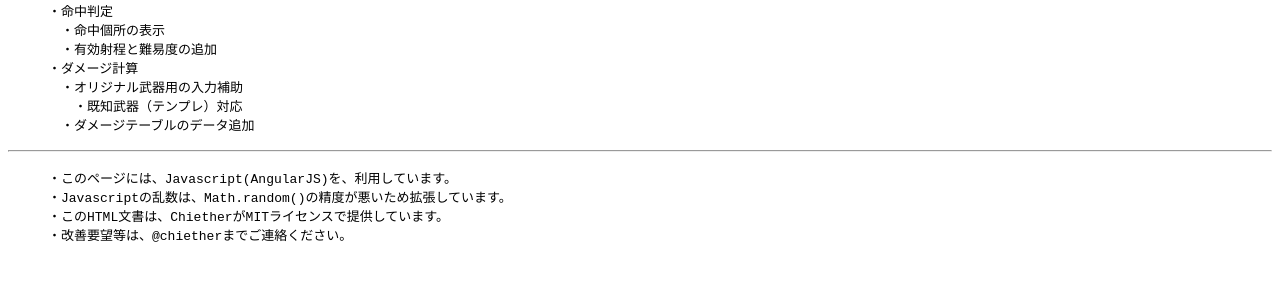
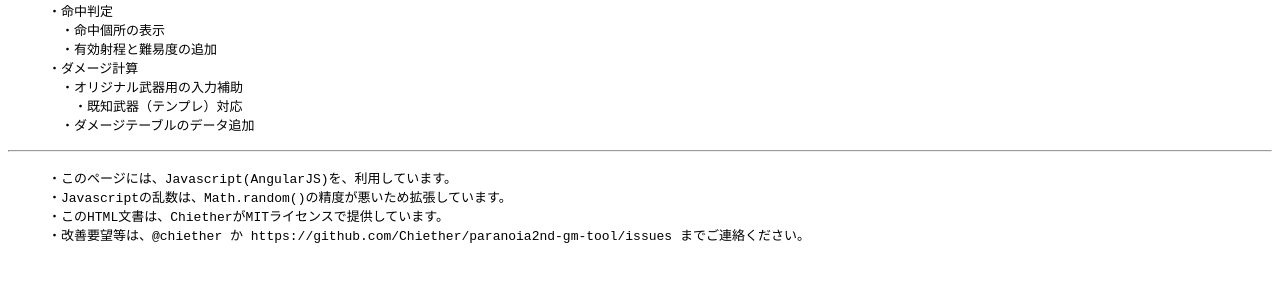
Before and after one commit to Chiether/paranoia2nd-gm-tool, a plain HTML site: page index.html in a window 1280 px wide. Shown: the part 328-610 px from the top of the page. Drawn offline with Linux system fonts and the light colour scheme.

Commit message:
Update index.html

```diff
--- a/index.html
+++ b/index.html
@@ -90,7 +90,7 @@
 ・このページには、Javascript(AngularJS)を、利用しています。
 ・Javascriptの乱数は、Math.random()の精度が悪いため拡張しています。
 ・このHTML文書は、ChietherがMITライセンスで提供しています。
-・改善要望等は、@chietherまでご連絡ください。
+・改善要望等は、@chiether か https://github.com/Chiether/paranoia2nd-gm-tool/issues までご連絡ください。
 </pre></blockquote>
 </body>
 </html>
```
